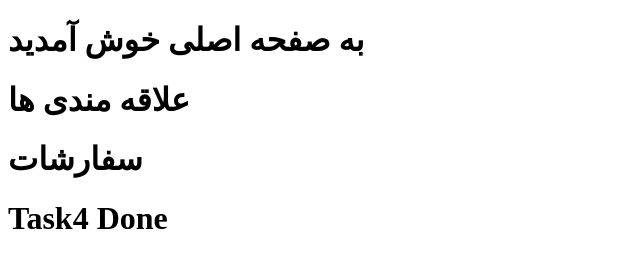
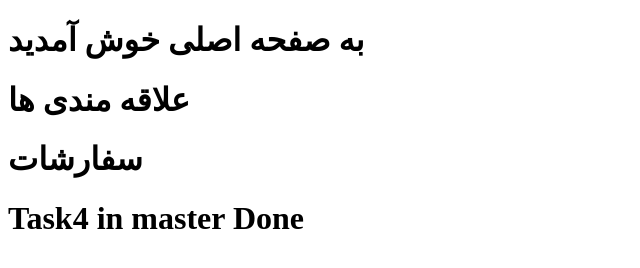
Before and after one commit to zeinabfallah20/Testi, a plain HTML site: page index.html in a window 1280 px wide. Shown: the whole page, without its empty margins (0-640 px from the left). Drawn offline with Linux system fonts and the light colour scheme.

Commit message:
update task4 in index.html

```diff
--- a/index.html
+++ b/index.html
@@ -10,6 +10,6 @@
     <h1>به صفحه اصلی خوش آمدید</h1>
     <h1>علاقه مندی ها</h1>
     <h1>سفارشات</h1>
-    <h1>Task4 Done</h1>
+    <h1>Task4 in master Done</h1>
 </body>
 </html>
```
